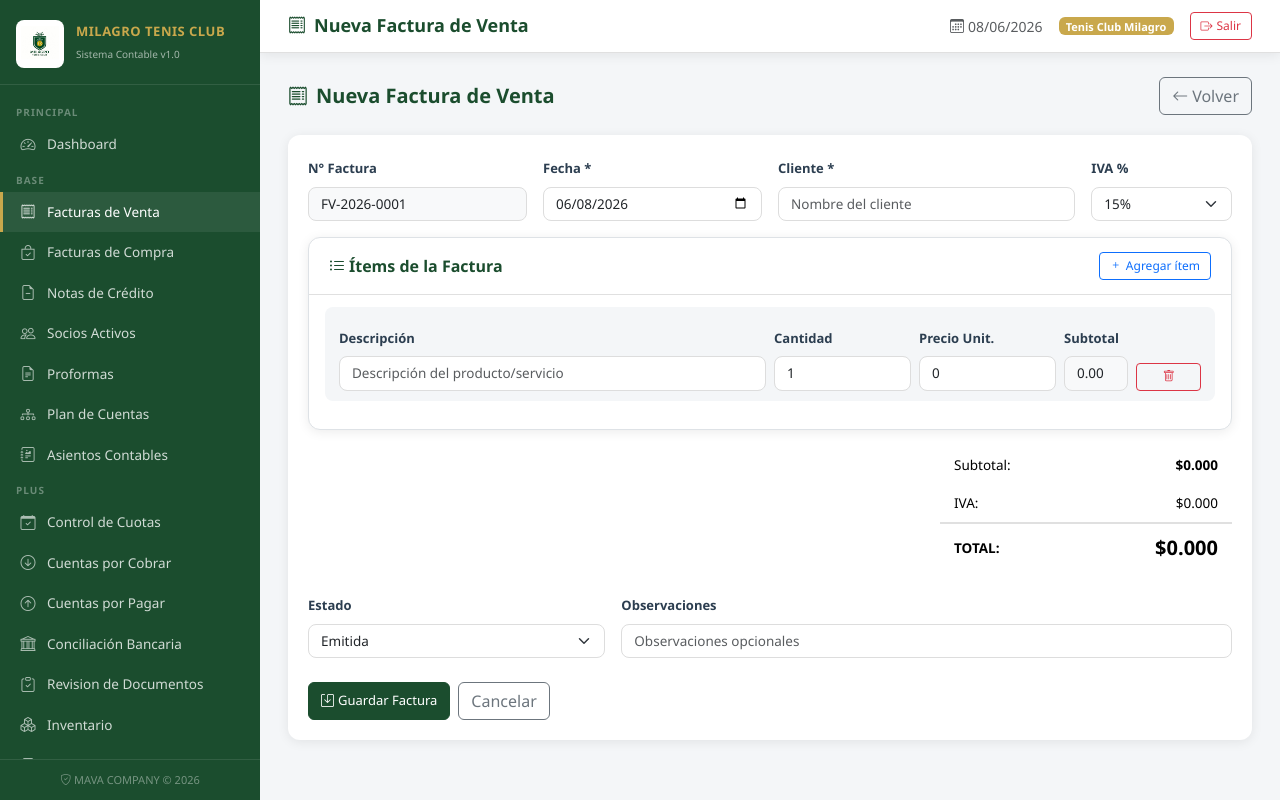
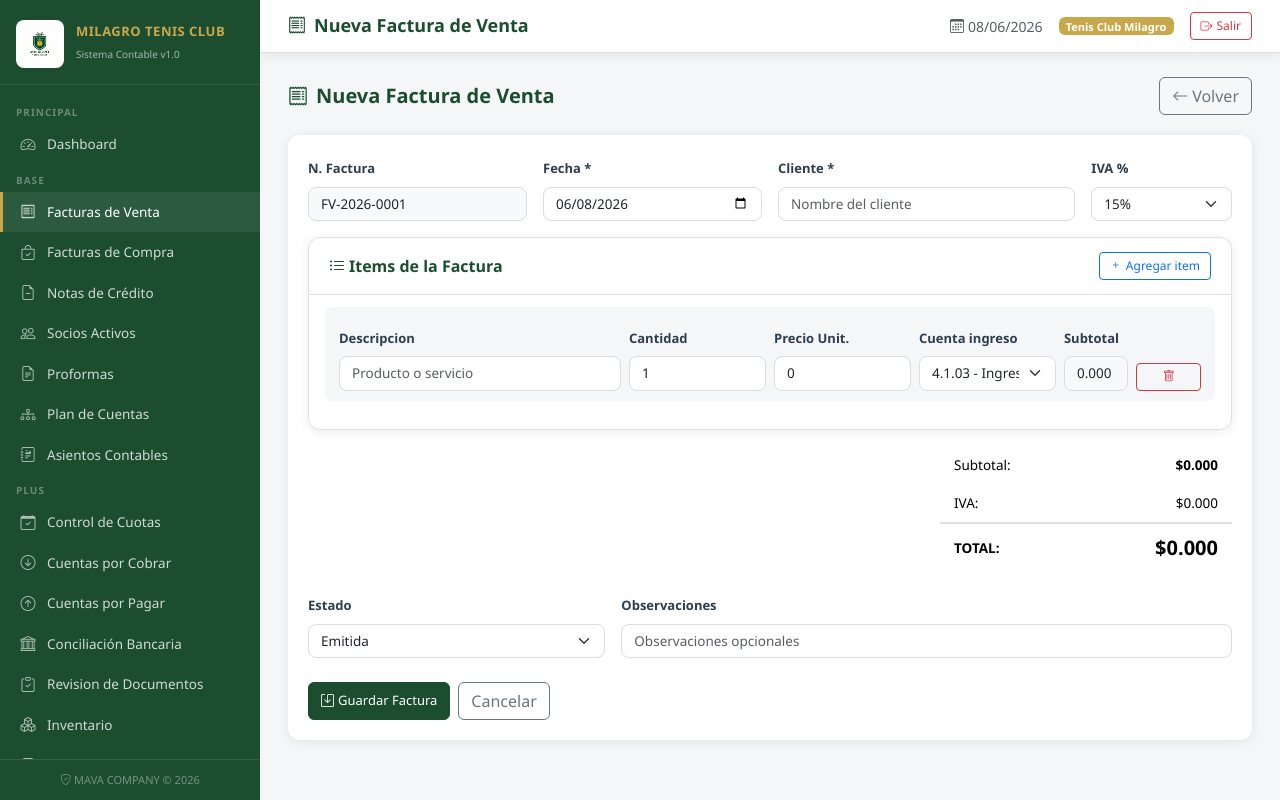
Before and after one commit to mvaldiviezoacfesval-spec/TenisClubSistema, a Flask app: page /ventas/nueva in a window 1280 px wide. Run offline with Flask 3, Linux system fonts and the light colour scheme; the visitor is signed in with stand-in values (Sample User, id 1); data comes from the database, SQL or seed files in the repository; data that the repository does not hold is empty.

Commit message:
Vincular items de venta a cuentas contables

```diff
--- a/app.py
+++ b/app.py
@@ -298,6 +298,10 @@ def venta_nueva():
         items_desc = request.form.getlist('item_desc[]')
         items_cant = request.form.getlist('item_cant[]')
         items_precio = request.form.getlist('item_precio[]')
+        items_cuenta = request.form.getlist('item_cuenta_id[]')
+        if len(items_cuenta) < len(items_desc):
+            cuenta_default = str(cuenta_id(conn, '4.1.03'))
+            items_cuenta += [cuenta_default] * (len(items_desc) - len(items_cuenta))
         subtotal = sum(float(c)*float(p) for c,p in zip(items_cant, items_precio))
         iva_pct = float(request.form.get('iva_pct', 15))
         iva = round(subtotal * iva_pct / 100, 3)
@@ -311,11 +315,15 @@ def venta_nueva():
                 request.form.get('estado','Emitida'), request.form.get('observaciones','')
             ))
             fid = cur.lastrowid
-            for d,c,p in zip(items_desc, items_cant, items_precio):
+            ingresos_por_cuenta = {}
+            for d,c,p,cuenta_ingreso_id in zip(items_desc, items_cant, items_precio, items_cuenta):
                 if d.strip():
+                    cuenta_ingreso_id = int(cuenta_ingreso_id or cuenta_id(conn, '4.1.03'))
+                    sub_item = round(float(c)*float(p), 3)
                     conn.execute('''INSERT INTO factura_venta_items
-                        (factura_id,descripcion,cantidad,precio_unitario,subtotal)
-                        VALUES(?,?,?,?,?)''', (fid, d, float(c), float(p), float(c)*float(p)))
+                        (factura_id,descripcion,cantidad,precio_unitario,subtotal,cuenta_ingreso_id)
+                        VALUES(?,?,?,?,?,?)''', (fid, d, float(c), float(p), sub_item, cuenta_ingreso_id))
+                    ingresos_por_cuenta[cuenta_ingreso_id] = ingresos_por_cuenta.get(cuenta_ingreso_id, 0) + sub_item
             if request.form.get('estado','Emitida') != 'Anulada':
                 conn.execute('''INSERT INTO cuentas_cobrar
                     (numero,fecha_emision,fecha_vencimiento,cliente_nombre,concepto,
@@ -326,12 +334,14 @@ def venta_nueva():
                     request.form['cliente_nombre'], f"Factura de venta {numero}",
                     total, total, 'Pendiente', numero, 'factura_venta', fid
                 ))
+                detalles_asiento = [('1.1.04', f"CxC factura {numero}", total, 0)]
+                for cuenta_ingreso_id, monto in ingresos_por_cuenta.items():
+                    cuenta = conn.execute("SELECT codigo, nombre FROM plan_cuentas WHERE id=?", (cuenta_ingreso_id,)).fetchone()
+                    if cuenta:
+                        detalles_asiento.append((cuenta['codigo'], f"{cuenta['nombre']} factura {numero}", 0, round(monto, 3)))
+                detalles_asiento.append(('2.1.02', f"IVA factura {numero}", 0, iva))
                 crear_asiento_automatico(conn, request.form['fecha'], f"Venta {numero} - {request.form['cliente_nombre']}",
-                    'factura_venta', fid, [
-                    ('1.1.04', f"CxC factura {numero}", total, 0),
-                    ('4.1.03', f"Ingreso factura {numero}", 0, round(subtotal, 3)),
-                    ('2.1.02', f"IVA factura {numero}", 0, iva),
-                ])
+                    'factura_venta', fid, detalles_asiento)
             conn.commit()
             flash(f'Factura {numero} registrada y cargada automaticamente en Cuentas por Cobrar.', 'success')
             return redirect(url_for('ventas'))
@@ -340,13 +350,21 @@ def venta_nueva():
         finally:
             conn.close()
     numero_preview = sig_numero('facturas_venta', 'numero', 'FV')
-    return render_template('ventas/form.html', numero=numero_preview, hoy=hoy())
+    conn = get_db()
+    cuentas_ingreso = conn.execute("SELECT * FROM plan_cuentas WHERE activa=1 AND tipo='Ingreso' AND nivel>=3 ORDER BY codigo").fetchall()
+    conn.close()
+    return render_template('ventas/form.html', numero=numero_preview, hoy=hoy(), cuentas_ingreso=cuentas_ingreso)
 
 @app.route('/ventas/<int:id>')
 def venta_detalle(id):
     conn = get_db()
     factura = conn.execute("SELECT * FROM facturas_venta WHERE id=?", (id,)).fetchone()
-    items = conn.execute("SELECT * FROM factura_venta_items WHERE factura_id=?", (id,)).fetchall()
+    items = conn.execute('''
+        SELECT i.*, p.codigo as cuenta_codigo, p.nombre as cuenta_nombre
+        FROM factura_venta_items i
+        LEFT JOIN plan_cuentas p ON p.id=i.cuenta_ingreso_id
+        WHERE i.factura_id=?
+    ''', (id,)).fetchall()
     conn.close()
     return render_template('ventas/detalle.html', factura=factura, items=items)
 
--- a/database.py
+++ b/database.py
@@ -123,6 +123,7 @@ def init_db():
         subtotal REAL NOT NULL,
         FOREIGN KEY(factura_id) REFERENCES facturas_venta(id)
     )''')
+    _add_column_if_missing(c, 'factura_venta_items', 'cuenta_ingreso_id', 'INTEGER')
 
     # --- FACTURAS COMPRA ---
     c.execute('''CREATE TABLE IF NOT EXISTS facturas_compra (
--- a/templates/ventas/form.html
+++ b/templates/ventas/form.html
@@ -7,12 +7,13 @@
   <h2><i class="bi bi-receipt me-2"></i>Nueva Factura de Venta</h2>
   <a href="{{ url_for('ventas') }}" class="btn btn-outline-secondary"><i class="bi bi-arrow-left me-1"></i>Volver</a>
 </div>
+
 <div class="card">
   <div class="card-body">
     <form method="POST" id="frmVenta">
       <div class="row g-3 mb-3">
         <div class="col-md-3">
-          <label class="form-label">N° Factura</label>
+          <label class="form-label">N. Factura</label>
           <input type="text" class="form-control" value="{{ numero }}" readonly style="background:#f8f9fa">
         </div>
         <div class="col-md-3">
@@ -35,20 +36,36 @@
 
       <div class="card mb-3" style="border:1px solid #dee2e6">
         <div class="card-header d-flex justify-content-between align-items-center">
-          <span><i class="bi bi-list-ul me-1"></i>Ítems de la Factura</span>
-          <button type="button" class="btn btn-sm btn-outline-primary" onclick="agregarItem()"><i class="bi bi-plus me-1"></i>Agregar ítem</button>
+          <span><i class="bi bi-list-ul me-1"></i>Items de la Factura</span>
+          <button type="button" class="btn btn-sm btn-outline-primary" onclick="agregarItem()"><i class="bi bi-plus me-1"></i>Agregar item</button>
         </div>
         <div class="card-body">
           <div id="items-container">
             <div class="row g-2 align-items-end item-row mb-2">
-              <div class="col-md-6"><label class="form-label">Descripción</label>
-                <input type="text" name="item_desc[]" class="form-control" required placeholder="Descripción del producto/servicio"></div>
-              <div class="col-md-2"><label class="form-label">Cantidad</label>
-                <input type="number" name="item_cant[]" class="form-control item-cant" step="0.001" value="1" min="0.001" required onchange="calcularTotales()"></div>
-              <div class="col-md-2"><label class="form-label">Precio Unit.</label>
-                <input type="number" name="item_precio[]" class="form-control item-precio" step="0.001" value="0" min="0" required onchange="calcularTotales()"></div>
-              <div class="col-md-1"><label class="form-label">Subtotal</label>
-                <input type="text" class="form-control item-sub" readonly style="background:#f8f9fa" value="0.00"></div>
+              <div class="col-md-4">
+                <label class="form-label">Descripcion</label>
+                <input type="text" name="item_desc[]" class="form-control" required placeholder="Producto o servicio">
+              </div>
+              <div class="col-md-2">
+                <label class="form-label">Cantidad</label>
+                <input type="number" name="item_cant[]" class="form-control item-cant" step="0.001" value="1" min="0.001" required onchange="calcularTotales()">
+              </div>
+              <div class="col-md-2">
+                <label class="form-label">Precio Unit.</label>
+                <input type="number" name="item_precio[]" class="form-control item-precio" step="0.001" value="0" min="0" required onchange="calcularTotales()">
+              </div>
+              <div class="col-md-2">
+                <label class="form-label">Cuenta ingreso</label>
+                <select name="item_cuenta_id[]" class="form-select item-cuenta" required>
+                  {% for cuenta in cuentas_ingreso %}
+                  <option value="{{ cuenta.id }}" {% if cuenta.codigo == '4.1.03' %}selected{% endif %}>{{ cuenta.codigo }} - {{ cuenta.nombre }}</option>
+                  {% endfor %}
+                </select>
+              </div>
+              <div class="col-md-1">
+                <label class="form-label">Subtotal</label>
+                <input type="text" class="form-control item-sub" readonly style="background:#f8f9fa" value="0.000">
+              </div>
               <div class="col-md-1 d-flex align-items-end">
                 <button type="button" class="btn btn-sm btn-outline-danger w-100" onclick="eliminarItem(this)"><i class="bi bi-trash"></i></button>
               </div>
@@ -89,6 +106,7 @@
   </div>
 </div>
 {% endblock %}
+
 {% block scripts %}
 <script>
 function calcularTotales() {
@@ -109,15 +127,22 @@ function calcularTotales() {
 
 function agregarItem() {
   const tpl = document.querySelector('.item-row').cloneNode(true);
-  tpl.querySelectorAll('input').forEach(i => { if(i.type!='button') i.value = i.name.includes('cant')? '1' : i.name.includes('precio')? '0' : ''; });
-  tpl.querySelector('.item-sub').value = '0.00';
+  tpl.querySelectorAll('input').forEach(i => {
+    if (i.type !== 'button') {
+      i.value = i.name.includes('cant') ? '1' : i.name.includes('precio') ? '0' : '';
+    }
+  });
+  tpl.querySelector('.item-sub').value = '0.000';
   document.getElementById('items-container').appendChild(tpl);
-  tpl.querySelectorAll('input').forEach(i => i.addEventListener('change', calcularTotales));
+  tpl.querySelectorAll('.item-cant, .item-precio').forEach(i => i.addEventListener('input', calcularTotales));
 }
 
 function eliminarItem(btn) {
   const rows = document.querySelectorAll('.item-row');
-  if (rows.length > 1) { btn.closest('.item-row').remove(); calcularTotales(); }
+  if (rows.length > 1) {
+    btn.closest('.item-row').remove();
+    calcularTotales();
+  }
 }
 
 document.querySelectorAll('.item-cant, .item-precio').forEach(i => i.addEventListener('input', calcularTotales));
```
Also changed, not shown: templates/ventas/detalle.html (+24 -5 lines).
